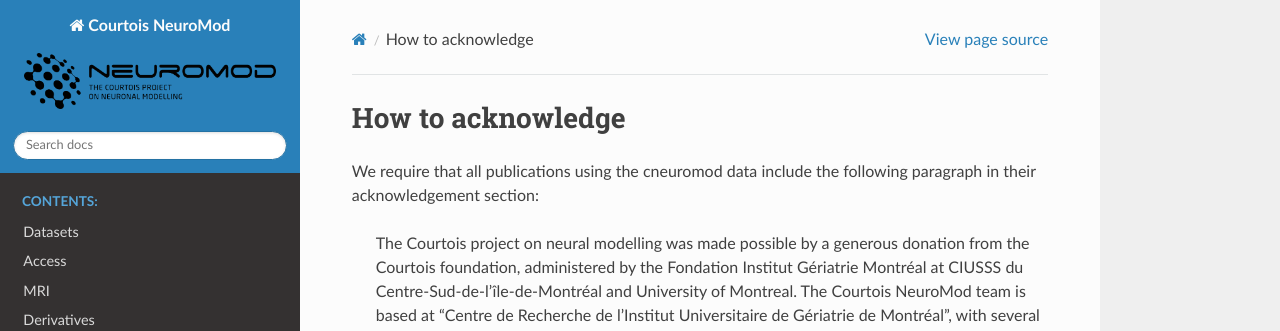
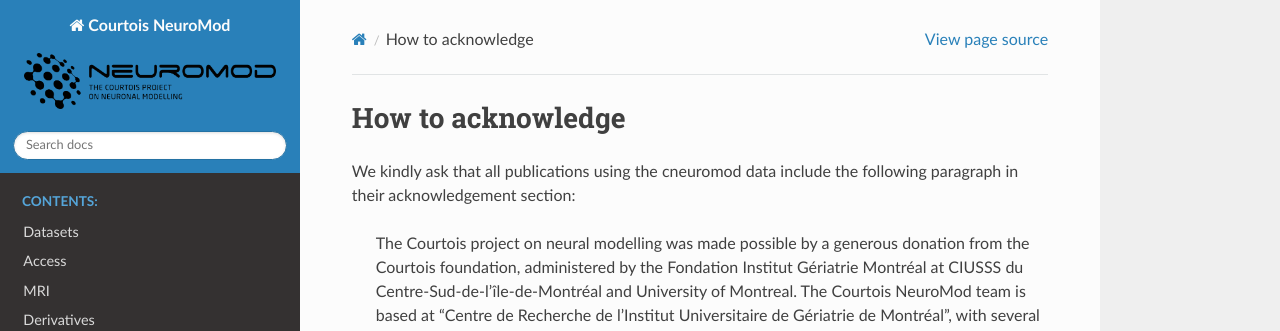
Before and after one commit to courtois-neuromod/cneuromod_docs, a Sphinx documentation site: the page built from source/ACKNOWLEDGMENT.md, in a window 1280 px wide and 1029 px high. Shown: the top 331 px of the window. Built offline with Sphinx 7.4.7 and the Read the Docs theme 2.0.0, drawn with Linux system fonts in a browser that asks for light colours.

Commit message:
changes of acknowledment requirements

```diff
--- a/source/ACKNOWLEDGMENT.md
+++ b/source/ACKNOWLEDGMENT.md
@@ -1,6 +1,6 @@
 # How to acknowledge
 
-We require that all publications using the cneuromod data include the following paragraph in their acknowledgement section:
+We kindly ask that all publications using the cneuromod data include the following paragraph in their acknowledgement section:
 > The Courtois project on neural modelling was made possible by a generous donation from the Courtois foundation, administered by the Fondation Institut Gériatrie Montréal at CIUSSS du Centre-Sud-de-l’île-de-Montréal and University of Montreal. The Courtois NeuroMod team is based at "Centre de Recherche de l'Institut Universitaire de Gériatrie de Montréal", with several other institutions involved. See the cneuromod documentation for an up-to-date list of contributors (https://docs.cneuromod.ca).
 
 In addition, we encourage you to include the name of the cneuromod data release used in the analysis (e.g. cneuromod-2020), as well as any relevant excerpt from this documentation. Although some journals flag reproductions of technical documentation as plagiarism, using a standardized wording help consistency and reproducibility in the literature. Please reproduce this documentation verbatim to the greatest extent possible, and justify to the editor that this practice does not fall under plagiarism. Note that multiple versions of the documentation exist, one for each cneuromod release, so please make sure to use excerpts from the correct version of the documentation, matching the data release used in the analysis.
```
